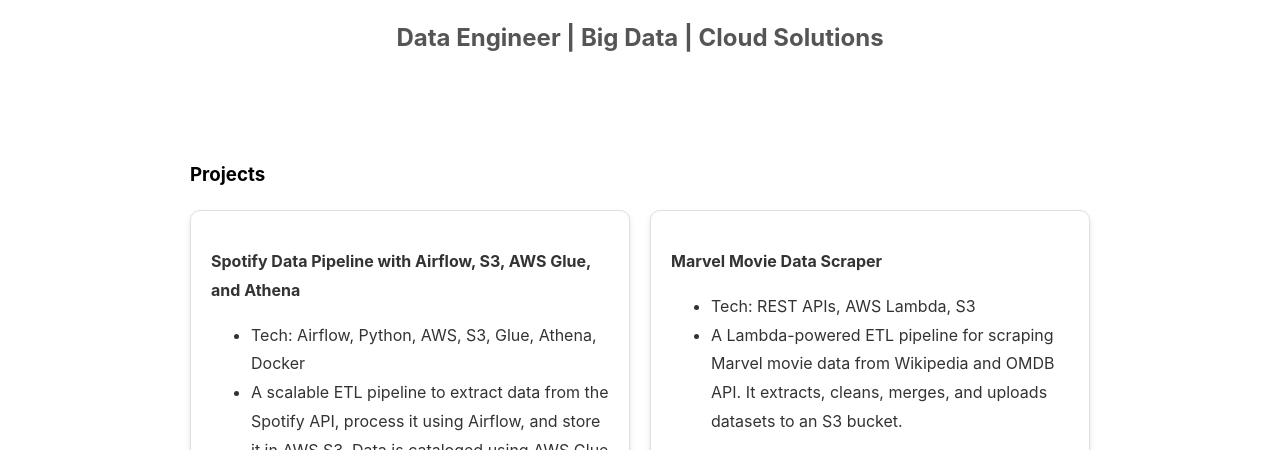
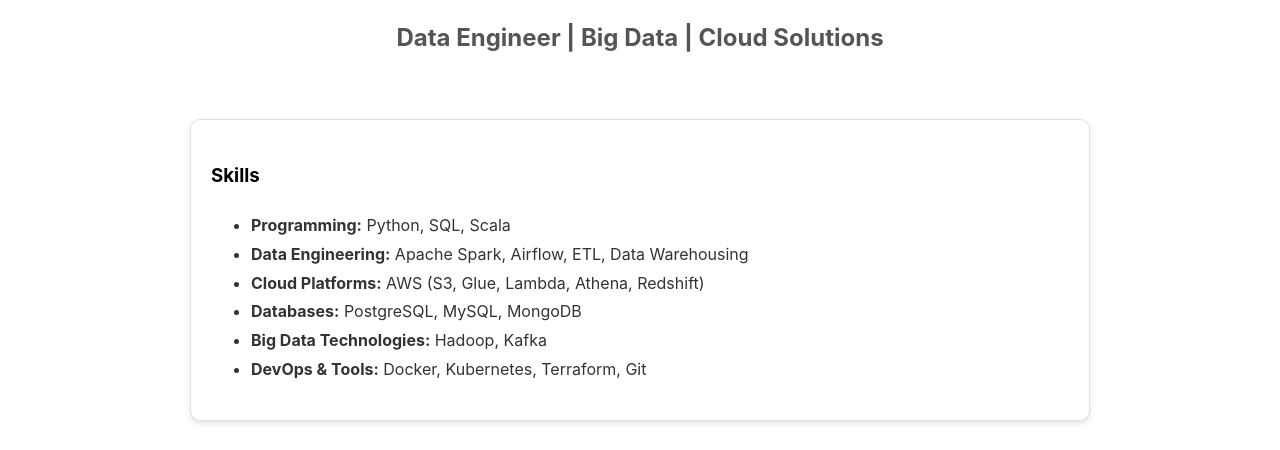
Before and after one commit to sohail-sayyed/portfolio, a plain HTML site: page index.html in a window 1280 px wide. Shown: the part 263-713 px from the top of the page. Drawn offline with Linux system fonts and the light colour scheme.

Commit message:
Update index.html

```diff
--- a/index.html
+++ b/index.html
@@ -151,6 +151,20 @@
         <h1>Sohail Sayyed</h1>
         <h2>Data Engineer | Big Data | Cloud Solutions</h2>
 
+    <!-- Skills Section -->
+        <div id="skills" class="section card">
+            <h3>Skills</h3>
+            <ul>
+                <li><strong>Programming:</strong> Python, SQL, Scala</li>
+                <li><strong>Data Engineering:</strong> Apache Spark, Airflow, ETL, Data Warehousing</li>
+                <li><strong>Cloud Platforms:</strong> AWS (S3, Glue, Lambda, Athena, Redshift)</li>
+                <li><strong>Databases:</strong> PostgreSQL, MySQL, MongoDB</li>
+                <li><strong>Big Data Technologies:</strong> Hadoop, Kafka</li>
+                <li><strong>DevOps & Tools:</strong> Docker, Kubernetes, Terraform, Git</li>
+            </ul>
+        </div>
+
+
         <!-- Projects Section -->
         <div id="projects" class="section">
             <h3>Projects</h3>
```
